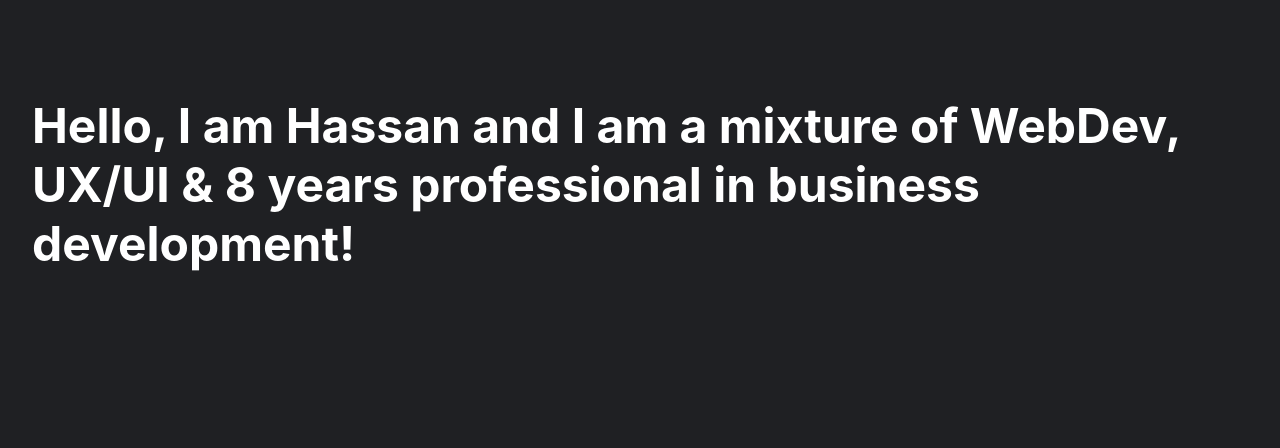
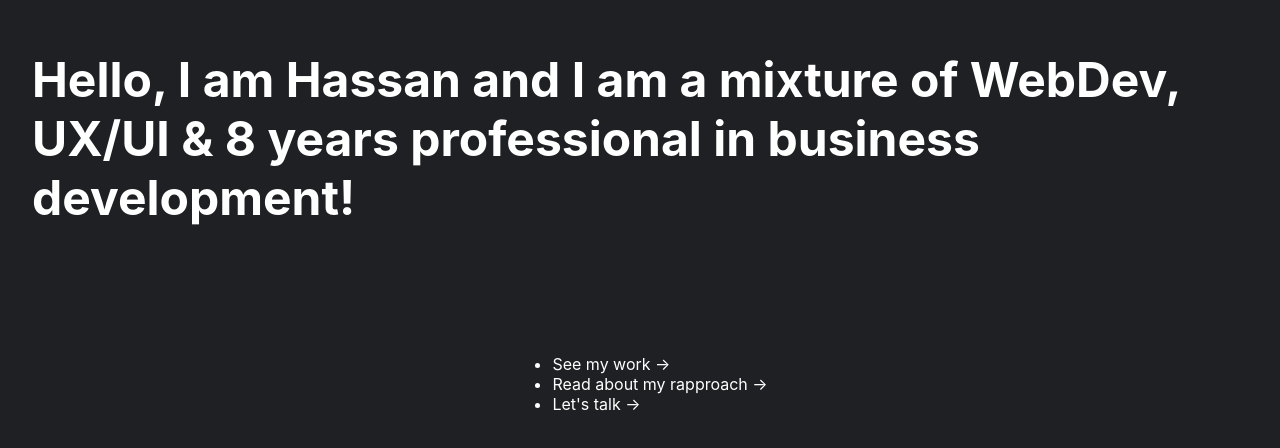
Before and after one commit to h-aburesha/my-portfolio, a React (Create React App) app: page / in a window 1280 px wide. Shown: the part 232-680 px from the top of the page. Built offline with nearby package versions, Linux system fonts and the light colour scheme.

Commit message:
nav list on home page

```diff
--- a/src/Components/Landing/Landing.jsx
+++ b/src/Components/Landing/Landing.jsx
@@ -16,6 +16,13 @@ function Landing() {
                     years professional in business development!
                 </h1>
             </header>
+            <div className="navigation-list-home">
+                <ul>
+                    <li>See my work → </li>
+                    <li>Read about my rapproach → </li>
+                    <li>Let's talk → </li>
+                </ul>
+            </div>
         </div>
     );
 }
```
